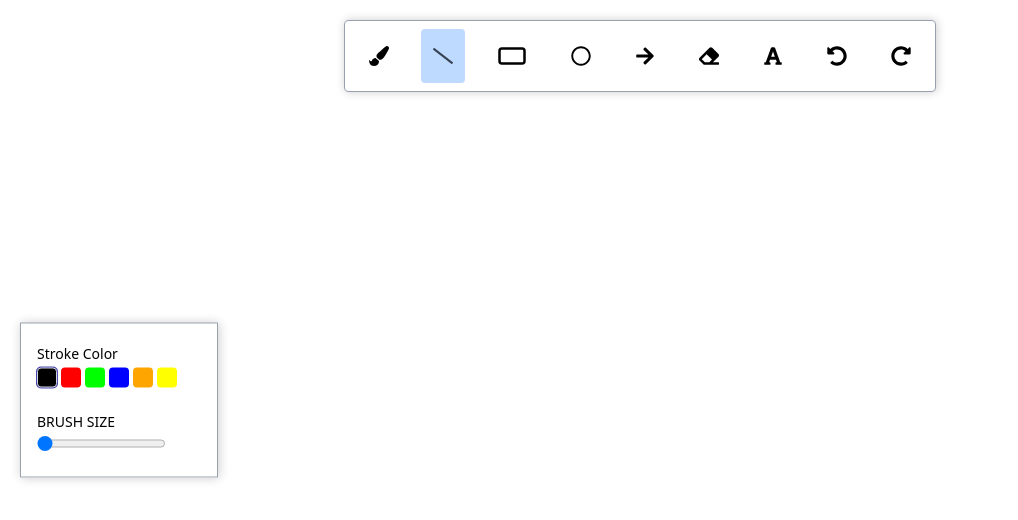
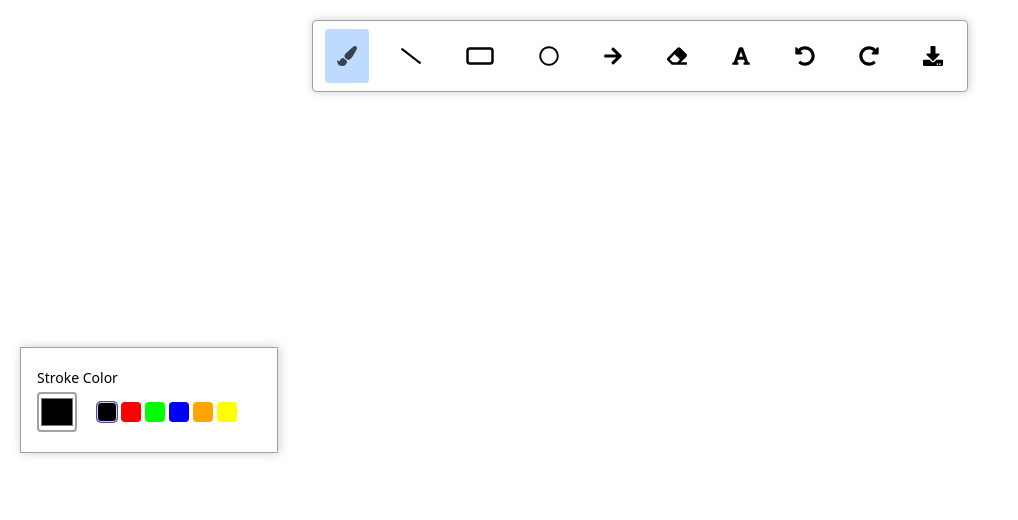
Before and after one commit to SaiDinesh28/Whiteboard, a React (Vite) app: page / in a window 1280 px wide. Shown: the top 520 px of the page, without its empty margins (0-1018 px from the left). Built offline with nearby package versions, Linux system fonts and the light colour scheme.

Commit message:
implement download functionality

```diff
--- a/src/components/PropertiesBox/index.jsx
+++ b/src/components/PropertiesBox/index.jsx
@@ -22,6 +22,14 @@ const PropertiesBox = () => {
         <div className={classNames(classes.selectOptionContainer)}>
           <div className={classes.toolBoxLabel}>Stroke Color</div>
           <div className={classNames(classes.colorsContainer)}>
+            <div>
+              <input
+                className={classes.colorPicker}
+                type="color"
+                value={strokeColor}
+                onChange={(e) => handlechangeStroke(activeItem, e.target.value)}
+              ></input>
+            </div>
             {Object.keys(COLORS).map((k) => {
               return (
                 <div
@@ -41,6 +49,30 @@ const PropertiesBox = () => {
         <div className={classNames(classes.selectOptionContainer)}>
           <div className={classes.toolBoxLabel}>Fill Color</div>
           <div className={classNames(classes.colorsContainer)}>
+            {fillColor === null ? (
+              <div
+                className={classNames(
+                  classes.noFillColorBox,
+                  classes.colorPicker
+                )}
+                onClick={() => handlechangeFill(activeItem, "BLACK")}
+              ></div>
+            ) : (
+              <div>
+                <input
+                  className={classes.colorPicker}
+                  type="color"
+                  value={fillColor}
+                  onChange={(e) => handlechangeFill(activeItem, e.target.value)}
+                ></input>
+              </div>
+            )}
+            <div
+              className={classNames(classes.colorBox, classes.noFillColorBox, {
+                [classes.activeColorBox]: fillColor === null,
+              })}
+              onClick={() => handlechangeFill(activeItem, null)}
+            ></div>
             {Object.keys(COLORS).map((k) => {
               return (
                 <div
--- a/src/components/Toolbox/index.jsx
+++ b/src/components/Toolbox/index.jsx
@@ -11,6 +11,7 @@ import {
   FaFont,
   FaUndoAlt,
   FaRedoAlt,
+  FaDownload,
 } from "react-icons/fa";
 import boardContext from "../../store/board-context";
 const Toolbox = () => {
@@ -18,7 +19,16 @@ const Toolbox = () => {
   // const [activeItem, setactiveItem] = useState("");
   const { activeItem, undo, redo, handlesetactiveItem } =
     useContext(boardContext);
-  console.log("Tool box component rendering completed");
+  const handleDownloadClick = () => {
+    const canvas = document.getElementById("myCanvas");
+    const data = canvas.toDataURL("image/png");
+    const anchorTag = document.createElement("a");
+    anchorTag.href = data;
+    anchorTag.download = "board.png";
+    document.body.appendChild(anchorTag);
+    anchorTag.click();
+    document.body.removeChild(anchorTag);
+  };
   return (
     <div className={classes.container}>
       <div
@@ -84,6 +94,12 @@ const Toolbox = () => {
       <div className={classNames(classes.toolItem)} onClick={redo}>
         <FaRedoAlt />
       </div>
+      <div
+        className={classNames(classes.toolItem)}
+        onClick={handleDownloadClick}
+      >
+        <FaDownload />
+      </div>
     </div>
   );
 };
--- a/src/store/BoardProvider.jsx
+++ b/src/store/BoardProvider.jsx
@@ -10,7 +10,7 @@ const gen = rough.generator();
 
 const BoardProvider = ({ children }) => {
   const initialboardState = {
-    activeItem: "LINE",
+    activeItem: "BRUSH",
     toolActionType: "NONE",
     elements: [],
     history: [[]],
@@ -151,7 +151,7 @@ const BoardProvider = ({ children }) => {
         let newElements = [...state.elements];
         let lastInd = newElements.length - 1;
         newElements[lastInd].text = action.payload.text;
-        let newHistory = state.history.slice(0, state.index - 1);
+        let newHistory = state.history.slice(0, state.index + 1);
         newHistory.push(newElements);
         return {
           ...state,
--- a/src/utils/eraseHelper.jsx
+++ b/src/utils/eraseHelper.jsx
@@ -24,6 +24,32 @@ export const isPointNearElement = (element, pointX, pointY) => {
     case "BRUSH": {
       return ctx.isPointInPath(element.path, pointX, pointY);
     }
+    case "TEXT": {
+      ctx.font = `${element.size}px Caveat`;
+      const textWidth = ctx.measureText(element.text).width;
+      const textHeight = parseInt(element.size);
+      ctx.restore();
+      return (
+        isPointNearLine(x1, y1, x1 + textWidth, y1, pointX, pointY) ||
+        isPointNearLine(
+          x1 + textWidth,
+          y1,
+          x1 + textWidth,
+          y1 + textHeight,
+          pointX,
+          pointY
+        ) ||
+        isPointNearLine(
+          x1 + textWidth,
+          y1 + textHeight,
+          x1,
+          y1 + textHeight,
+          pointX,
+          pointY
+        ) ||
+        isPointNearLine(x1, y1 + textHeight, x1, y1, pointX, pointY)
+      );
+    }
     case "DEFAULT":
       break;
   }
```
